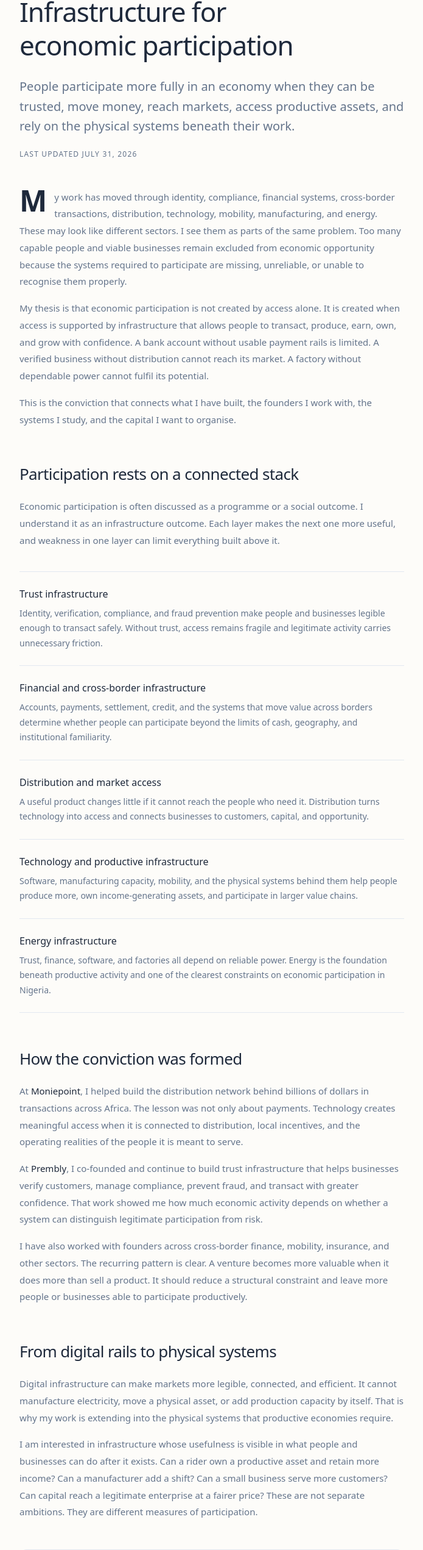
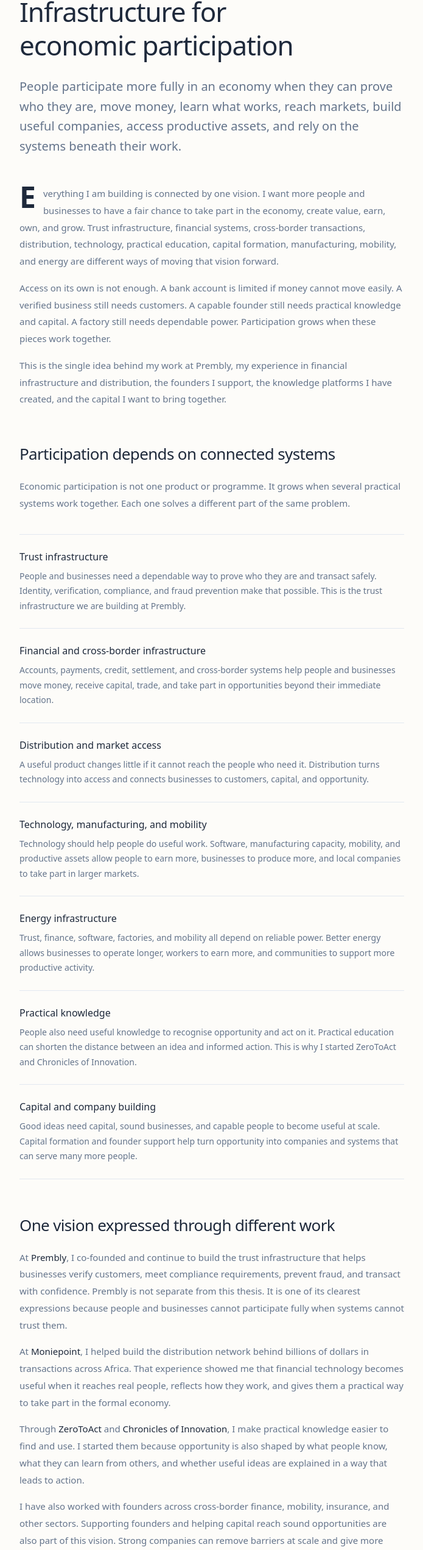
Before and after one commit to Threadigit/adetuyi.com, a Next.js app: page /thesis in a window 1280 px wide. Shown: the part 219-2761 px from the top of the page at 61% size, without its empty margins (292-987 px from the left). Built offline with nearby package versions, Linux system fonts and the light colour scheme.

Commit message:
Unify economic participation thesis across all work

```diff
--- a/src/app/layout.tsx
+++ b/src/app/layout.tsx
@@ -16,7 +16,7 @@ export const metadata: Metadata = {
     template: "%s | Tolu Adetuyi",
   },
   description:
-    "Tolu Adetuyi is Co-Founder and Chief Innovation Officer at Prembly, a trust infrastructure company. He previously led growth at Moniepoint and builds financial, identity, compliance, distribution, and energy infrastructure across emerging markets.",
+    "Tolu Adetuyi is Co-Founder and Chief Innovation Officer at Prembly. His work connects trust, financial systems, distribution, practical education, capital formation, and physical infrastructure to expand economic participation across emerging markets.",
   authors: [{ name: "Tolu Adetuyi", url: "https://adetuyi.com" }],
   creator: "Tolu Adetuyi",
   openGraph: {
--- a/src/app/page.tsx
+++ b/src/app/page.tsx
@@ -194,10 +194,11 @@ export default function Home() {
             <span className="text-muted text-[13px] sm:text-right italic sm:not-italic pt-0.5 sm:pt-0">Energy &amp; Physical Infrastructure</span>
           </div>
           <p className="border-t border-accent/20 pt-4 text-[13px] leading-relaxed text-muted">
-            Also, I curate{" "}
+            I also created{" "}
+            <a href="https://zerotoact.com/" target="_blank" rel="noopener noreferrer" className="text-foreground link-hover font-medium">ZeroToAct</a>
+            {" "}and curate{" "}
             <a href="https://www.chroniclesofinnovation.com" target="_blank" rel="noopener noreferrer" className="text-foreground link-hover font-medium">Chronicles of Innovation</a>
-            {" "}and write{" "}
-            <a href="https://zerotoact.com/" target="_blank" rel="noopener noreferrer" className="text-foreground link-hover font-medium">ZeroToAct</a>.
+            {" "}to make practical knowledge easier to use.
           </p>
         </div>
       </section>
@@ -211,7 +212,7 @@ export default function Home() {
             "Trust, Financial & Cross-Border Infrastructure",
             "Distribution & Market Access",
             "Energy, Manufacturing & Productive Infrastructure",
-            "Venture & Capital Formation"
+            "Knowledge, Venture & Capital Formation"
           ].map((area) => (
             <span key={area} className="inline-flex items-center px-3 py-1.5 rounded bg-accent/5 border border-accent/10 text-muted text-[13px] leading-none">
               {area}
@@ -269,9 +270,9 @@ export default function Home() {
           </h3>
           <p className="text-[15px] text-muted leading-relaxed mb-4">
             My work is guided by a simple conviction. Economic participation
-            expands when people and businesses can access the trust, financial,
-            cross-border, distribution, technology, productive, and energy
-            infrastructure required to transact, earn, and grow.
+            expands when people and businesses can prove who they are, move
+            money, reach markets, learn what works, access capital and
+            productive assets, and rely on dependable energy.
           </p>
           <p className="text-[15px] text-muted leading-relaxed mb-6">
             Powering Nigeria Infrastructure Fund 1 is one active expression of
--- a/src/app/thesis/page.tsx
+++ b/src/app/thesis/page.tsx
@@ -3,9 +3,8 @@ import type { Metadata } from "next";
 
 const title = "Infrastructure for Economic Participation";
 const description =
-  "Tolu Adetuyi's thesis on how trust, financial, cross-border, distribution, technology, manufacturing, mobility, and energy infrastructure expand economic participation.";
+  "Tolu Adetuyi's thesis on how trust, finance, practical knowledge, distribution, technology, manufacturing, mobility, energy, and capital expand economic participation.";
 const canonical = "https://adetuyi.com/thesis";
-const lastUpdated = "2026-07-31";
 
 export const metadata: Metadata = {
   title,
@@ -16,7 +15,6 @@ export const metadata: Metadata = {
     description,
     url: canonical,
     type: "article",
-    modifiedTime: `${lastUpdated}T00:00:00-04:00`,
     images: [
       {
         url: "/tolu-new.png",
@@ -37,23 +35,31 @@ export const metadata: Metadata = {
 const infrastructureLayers = [
   {
     title: "Trust infrastructure",
-    text: "Identity, verification, compliance, and fraud prevention make people and businesses legible enough to transact safely. Without trust, access remains fragile and legitimate activity carries unnecessary friction.",
+    text: "People and businesses need a dependable way to prove who they are and transact safely. Identity, verification, compliance, and fraud prevention make that possible. This is the trust infrastructure we are building at Prembly.",
   },
   {
     title: "Financial and cross-border infrastructure",
-    text: "Accounts, payments, settlement, credit, and the systems that move value across borders determine whether people can participate beyond the limits of cash, geography, and institutional familiarity.",
+    text: "Accounts, payments, credit, settlement, and cross-border systems help people and businesses move money, receive capital, trade, and take part in opportunities beyond their immediate location.",
   },
   {
     title: "Distribution and market access",
     text: "A useful product changes little if it cannot reach the people who need it. Distribution turns technology into access and connects businesses to customers, capital, and opportunity.",
   },
   {
-    title: "Technology and productive infrastructure",
-    text: "Software, manufacturing capacity, mobility, and the physical systems behind them help people produce more, own income-generating assets, and participate in larger value chains.",
+    title: "Technology, manufacturing, and mobility",
+    text: "Technology should help people do useful work. Software, manufacturing capacity, mobility, and productive assets allow people to earn more, businesses to produce more, and local companies to take part in larger markets.",
   },
   {
     title: "Energy infrastructure",
-    text: "Trust, finance, software, and factories all depend on reliable power. Energy is the foundation beneath productive activity and one of the clearest constraints on economic participation in Nigeria.",
+    text: "Trust, finance, software, factories, and mobility all depend on reliable power. Better energy allows businesses to operate longer, workers to earn more, and communities to support more productive activity.",
+  },
+  {
+    title: "Practical knowledge",
+    text: "People also need useful knowledge to recognise opportunity and act on it. Practical education can shorten the distance between an idea and informed action. This is why I started ZeroToAct and Chronicles of Innovation.",
+  },
+  {
+    title: "Capital and company building",
+    text: "Good ideas need capital, sound businesses, and capable people to become useful at scale. Capital formation and founder support help turn opportunity into companies and systems that can serve many more people.",
   },
 ];
 
@@ -64,7 +70,6 @@ export default function EconomicParticipationThesisPage() {
     headline: title,
     description,
     url: canonical,
-    dateModified: lastUpdated,
     author: {
       "@type": "Person",
       "@id": "https://adetuyi.com/#person",
@@ -81,6 +86,9 @@ export default function EconomicParticipationThesisPage() {
       "Manufacturing",
       "Mobility",
       "Energy infrastructure",
+      "Practical education",
+      "Capital formation",
+      "Founder support",
       "Emerging markets",
     ],
   };
@@ -114,47 +122,44 @@ export default function EconomicParticipationThesisPage() {
             <span className="block">economic participation</span>
           </h1>
           <p className="text-[18px] md:text-[20px] leading-relaxed text-muted">
-            People participate more fully in an economy when they can be
-            trusted, move money, reach markets, access productive assets, and
-            rely on the physical systems beneath their work.
-          </p>
-          <p className="mt-5 text-[12px] uppercase tracking-widest text-muted">
-            Last updated <time dateTime={lastUpdated}>July 31, 2026</time>
+            People participate more fully in an economy when they can prove who
+            they are, move money, learn what works, reach markets, build useful
+            companies, access productive assets, and rely on the systems beneath
+            their work.
           </p>
         </header>
 
         <div className="thesis-body max-w-none">
           <p className="first-letter:text-[48px] first-letter:font-bold first-letter:text-foreground first-letter:mr-3 first-letter:float-left first-letter:leading-[0.8]">
-            My work has moved through identity, compliance, financial systems,
-            cross-border transactions, distribution, technology, mobility,
-            manufacturing, and energy. These may look like different sectors.
-            I see them as parts of the same problem. Too many capable people and
-            viable businesses remain excluded from economic opportunity because
-            the systems required to participate are missing, unreliable, or
-            unable to recognise them properly.
+            Everything I am building is connected by one vision. I want more
+            people and businesses to have a fair chance to take part in the
+            economy, create value, earn, own, and grow. Trust infrastructure,
+            financial systems, cross-border transactions, distribution,
+            technology, practical education, capital formation, manufacturing,
+            mobility, and energy are different ways of moving that vision
+            forward.
           </p>
           <p>
-            My thesis is that economic participation is not created by access
-            alone. It is created when access is supported by infrastructure
-            that allows people to transact, produce, earn, own, and grow with
-            confidence. A bank account without usable payment rails is limited.
-            A verified business without distribution cannot reach its market. A
-            factory without dependable power cannot fulfil its potential.
+            Access on its own is not enough. A bank account is limited if money
+            cannot move easily. A verified business still needs customers. A
+            capable founder still needs practical knowledge and capital. A
+            factory still needs dependable power. Participation grows when
+            these pieces work together.
           </p>
           <p>
-            This is the conviction that connects what I have built, the
-            founders I work with, the systems I study, and the capital I want to
-            organise.
+            This is the single idea behind my work at Prembly, my experience in
+            financial infrastructure and distribution, the founders I support,
+            the knowledge platforms I have created, and the capital I want to
+            bring together.
           </p>
 
           <h2 className="text-[22px] md:text-[26px] font-medium text-foreground tracking-tight mt-14 mb-5">
-            Participation rests on a connected stack
+            Participation depends on connected systems
           </h2>
           <p>
-            Economic participation is often discussed as a programme or a
-            social outcome. I understand it as an infrastructure outcome. Each
-            layer makes the next one more useful, and weakness in one layer can
-            limit everything built above it.
+            Economic participation is not one product or programme. It grows
+            when several practical systems work together. Each one solves a
+            different part of the same problem.
           </p>
 
           <div className="my-9 border-y border-border">
@@ -174,8 +179,25 @@ export default function EconomicParticipationThesisPage() {
           </div>
 
           <h2 className="text-[22px] md:text-[26px] font-medium text-foreground tracking-tight mt-14 mb-5">
-            How the conviction was formed
+            One vision expressed through different work
           </h2>
+          <p>
+            At{" "}
+            <a
+              href="https://prembly.com/"
+              target="_blank"
+              rel="noopener noreferrer"
+              className="text-foreground link-hover font-medium"
+            >
+              Prembly
+            </a>
+            , I co-founded and continue to build the trust infrastructure that
+            helps businesses verify customers, meet compliance requirements,
+            prevent fraud, and transact with confidence. Prembly is not separate
+            from this thesis. It is one of its clearest expressions because
+            people and businesses cannot participate fully when systems cannot
+            trust them.
+          </p>
           <p>
             At{" "}
             <a
@@ -187,52 +209,61 @@ export default function EconomicParticipationThesisPage() {
               Moniepoint
             </a>
             , I helped build the distribution network behind billions of
-            dollars in transactions across Africa. The lesson was not only
-            about payments. Technology creates meaningful access when it is
-            connected to distribution, local incentives, and the operating
-            realities of the people it is meant to serve.
+            dollars in transactions across Africa. That experience showed me
+            that financial technology becomes useful when it reaches real
+            people, reflects how they work, and gives them a practical way to
+            take part in the formal economy.
           </p>
           <p>
-            At{" "}
+            Through{" "}
             <a
-              href="https://prembly.com/"
+              href="https://zerotoact.com/"
               target="_blank"
               rel="noopener noreferrer"
               className="text-foreground link-hover font-medium"
             >
-              Prembly
+              ZeroToAct
             </a>
-            , I co-founded and continue to build trust infrastructure that
-            helps businesses verify customers, manage compliance, prevent
-            fraud, and transact with greater confidence. That work showed me
-            how much economic activity depends on whether a system can
-            distinguish legitimate participation from risk.
+            {" "}and{" "}
+            <a
+              href="https://www.chroniclesofinnovation.com"
+              target="_blank"
+              rel="noopener noreferrer"
+              className="text-foreground link-hover font-medium"
+            >
+              Chronicles of Innovation
+            </a>
+            , I make practical knowledge easier to find and use. I started them
+            because opportunity is also shaped by what people know, what they
+            can learn from others, and whether useful ideas are explained in a
+            way that leads to action.
           </p>
           <p>
             I have also worked with founders across cross-border finance,
-            mobility, insurance, and other sectors. The recurring pattern is
-            clear. A venture becomes more valuable when it does more than sell
-            a product. It should reduce a structural constraint and leave more
-            people or businesses able to participate productively.
+            mobility, insurance, and other sectors. Supporting founders and
+            helping capital reach sound opportunities are also part of this
+            vision. Strong companies can remove barriers at scale and give more
+            people access to useful products, work, and ownership.
           </p>
 
           <h2 className="text-[22px] md:text-[26px] font-medium text-foreground tracking-tight mt-14 mb-5">
-            From digital rails to physical systems
+            From digital systems to physical infrastructure
           </h2>
           <p>
-            Digital infrastructure can make markets more legible, connected,
-            and efficient. It cannot manufacture electricity, move a physical
-            asset, or add production capacity by itself. That is why my work is
-            extending into the physical systems that productive economies
-            require.
+            Digital systems can make markets easier to use and connect. They
+            cannot manufacture a product, move a physical asset, or produce
+            electricity by themselves. That is why my work also extends into
+            the physical systems that people and businesses need to be
+            productive.
           </p>
           <p>
             I am interested in infrastructure whose usefulness is visible in
             what people and businesses can do after it exists. Can a rider own
             a productive asset and retain more income? Can a manufacturer add a
-            shift? Can a small business serve more customers? Can capital reach
-            a legitimate enterprise at a fairer price? These are not separate
-            ambitions. They are different measures of participation.
+            shift? Can a small business serve more customers? Can a founder get
+            the knowledge and capital needed to build something useful? These
+            are not separate ambitions. They are different signs that more
+            people can participate.
           </p>
 
           <div className="my-12 p-8 bg-accent/5 ring-1 ring-border rounded-xl">
@@ -246,7 +277,7 @@ export default function EconomicParticipationThesisPage() {
               The fund is one expression of this wider thesis. It is being
               formed to finance distributed energy assets close to productive
               users who already bear the cost of unreliable power. The work
-              begins with visible demand and asks whether better infrastructure
+              begins with proven demand and asks whether better infrastructure
               can lower operating costs, strengthen earnings, and widen
               economic participation while producing disciplined returns.
             </p>
@@ -264,16 +295,17 @@ export default function EconomicParticipationThesisPage() {
           </h2>
           <p>
             I want to work with founders, operators, investors, institutions,
-            and high-net-worth individuals who understand that durable economic
-            outcomes are built through systems. That may mean creating a new
-            venture, financing an infrastructure asset, opening a distribution
-            channel, strengthening a technology platform, or bringing operating
-            capability to a difficult market.
+            and high-net-worth individuals who want to widen economic
+            participation in practical ways. That may mean creating a company,
+            financing infrastructure, opening a distribution channel,
+            strengthening a technology platform, teaching what works, or
+            bringing useful experience into a difficult market.
           </p>
           <p>
-            The sector matters, but the test is consistent. The work should
-            remove a real constraint, support viable economics, and leave more
-            people or businesses able to participate productively.
+            It can also mean supporting another founder whose work advances the
+            same vision. I do not need to build every vehicle myself. The test
+            is whether the work solves a real problem, can sustain itself, and
+            leaves more people or businesses able to participate productively.
           </p>
 
           <div className="mt-10 flex flex-col sm:flex-row sm:items-center gap-3">
```
